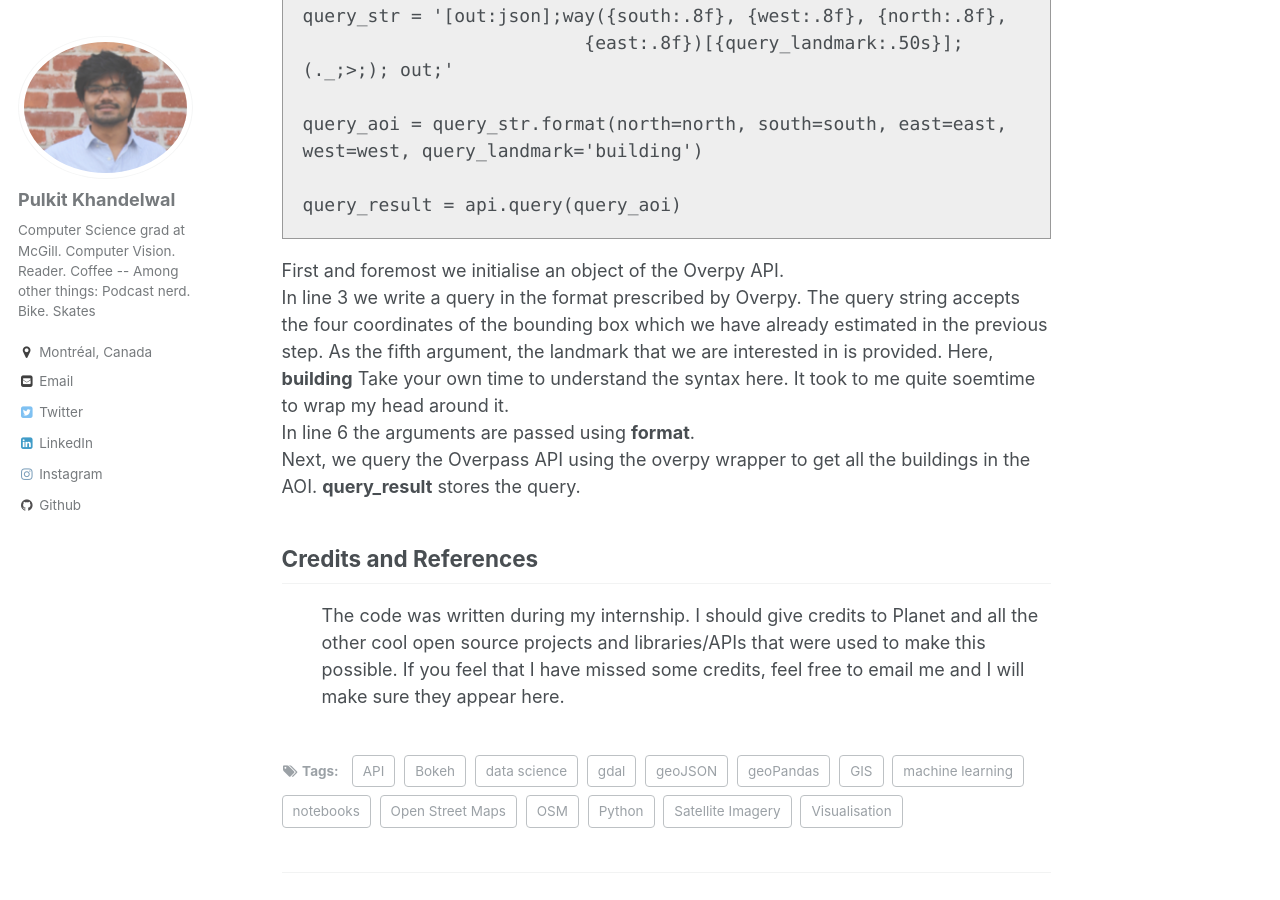
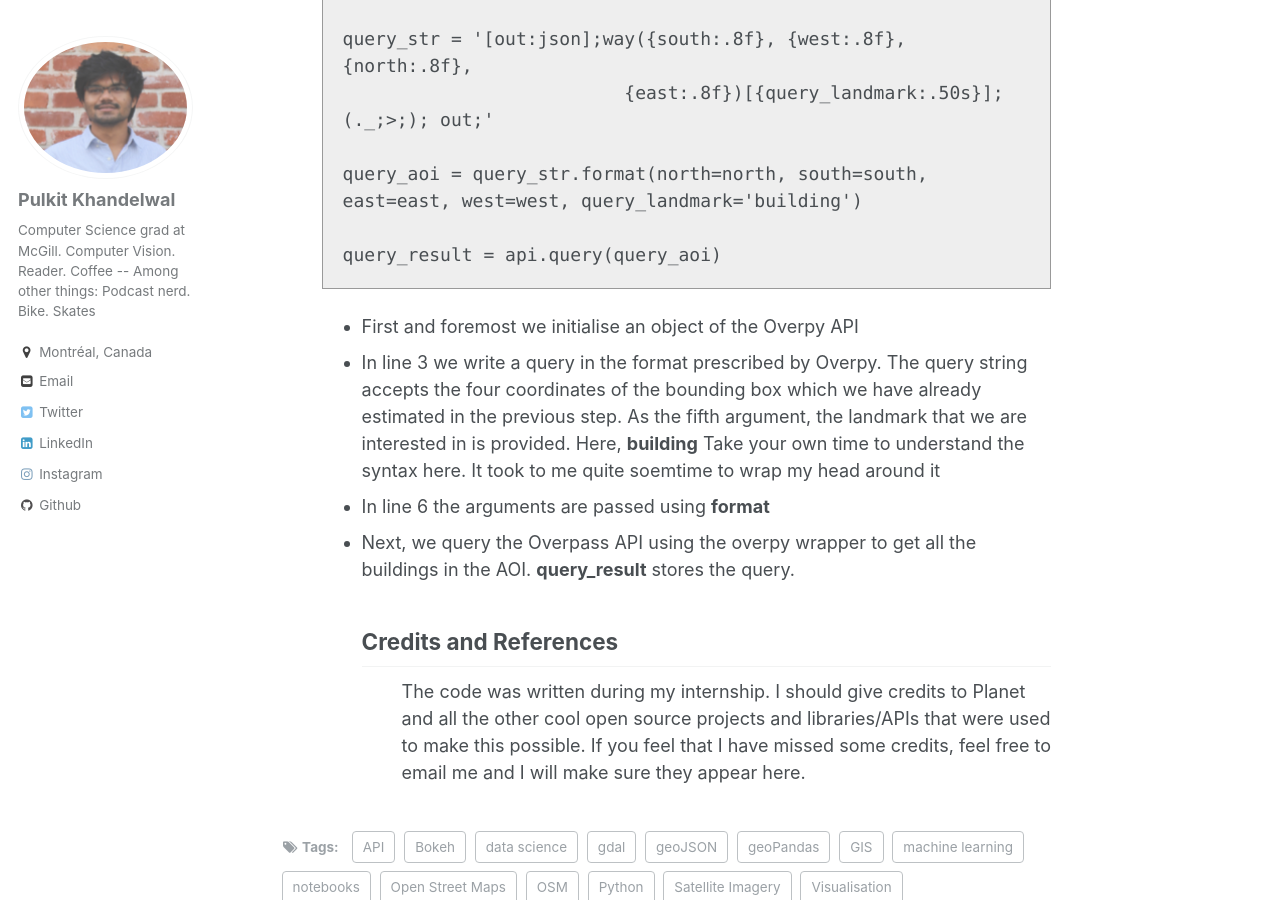
Before and after one commit to Pulkit-Khandelwal/pulkit-khandelwal.github.io, a Jekyll site: the page built from _blog/blog_5_part2.html, in a window 1280 px wide and 900 px high, scrolled down 1781 px. Built offline with Jekyll 4.4.1, drawn with Linux system fonts in a browser that asks for light colours.

Commit message:
add bullet points for description

```diff
--- a/_blog/blog_5_part2.html
+++ b/_blog/blog_5_part2.html
@@ -119,10 +119,11 @@
 
 
 <p>
-We are given a geoJSON file (with the AOI) as an input. Remember from the last post that we had the bounding box coordinates saved as
-a geoJSON file. You can use this file here. We will then read this file using the geoPandas library. <br />
-In line 3 we then find the bounds of the four coordinates. This will help us to find the four coordinates.<br />
-Lines 4-7 does exactly that. We save this in four different variables.<br />
+<ul style="list-style-type:disc">
+<li>We are given a geoJSON file (with the AOI) as an input. Remember from the last post that we had the bounding box coordinates saved as
+a geoJSON file. You can use this file here. We will then read this file using the geoPandas library.</li>
+<li>In line 3 we then find the bounds of the four coordinates. This will help us to find the four coordinates.</li>
+<li>Lines 4-7 does exactly that. We save this in four different variables.</li>
 </p>
 
 
@@ -143,14 +144,15 @@
 
 
 <p>
-First and foremost we initialise an object of the Overpy API. <br />
-In line 3 we write a query in the format prescribed by Overpy. The query string accepts the four coordinates of the
+<ul style="list-style-type:disc">
+<li>First and foremost we initialise an object of the Overpy API </li>
+<li>In line 3 we write a query in the format prescribed by Overpy. The query string accepts the four coordinates of the
 bounding box which we have already estimated in the previous step. As the fifth argument, the landmark that we are interested in
 is provided. Here, <b>building</b> Take your own time to understand the syntax here. It took
-to me quite soemtime to wrap my head around it. </br>
-In line 6 the arguments are passed using <b>format</b>.</br>
-Next, we query the Overpass API using the overpy wrapper to get all the buildings in the AOI. <b>query_result</b> stores the
-query.
+to me quite soemtime to wrap my head around it </li>
+<li>In line 6 the arguments are passed using <b>format</b> </li>
+<li>Next, we query the Overpass API using the overpy wrapper to get all the buildings in the AOI. <b>query_result</b> stores the
+query.</li>
 </p>
 
 
```
